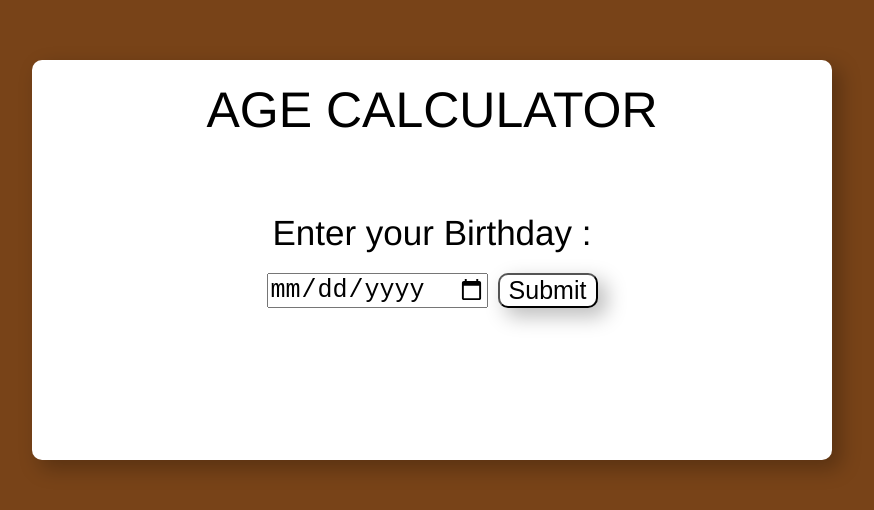
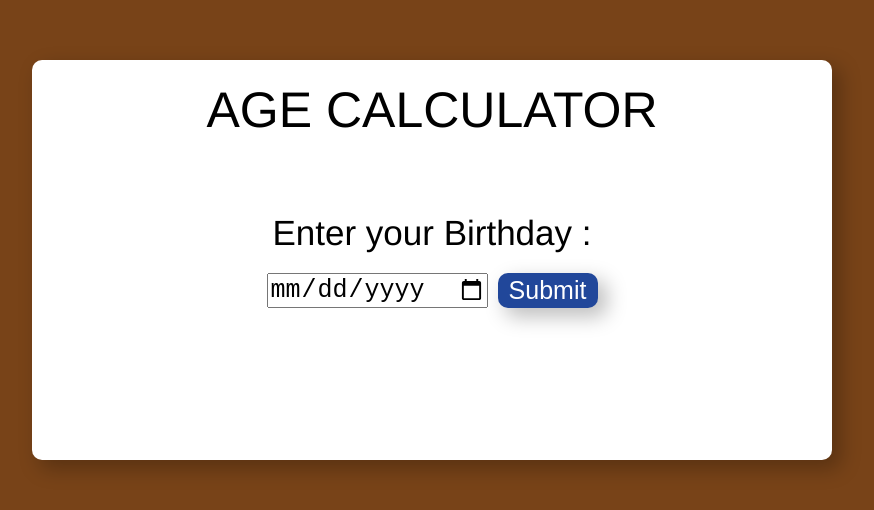
Before and after one commit to IshanHansaka/age_calculator, a React (Create React App) app: page / in a window 1280 px wide. Shown: the part 140-650 px from the top of the page, without its empty margins (208-1082 px from the left). Built offline with nearby package versions, Linux system fonts and the light colour scheme.

Commit message:
feat: add new styles

```diff
--- a/src/styles/Calculator.css
+++ b/src/styles/Calculator.css
@@ -53,7 +53,9 @@ p {
 
 .cal-input .submit {
   width: 100px;
-  background-color: #ffffff;
+  background-color: #21479a;
+  color: #ffffff;
+  border: none;
   border-radius: 10px;
   box-shadow: 8px 8px 19.9px 1px #00000040;
   transition: transform 0.4s cubic-bezier(0.25, 0.1, 0.25, 1);
@@ -66,5 +68,6 @@ p {
 
 .cal-age {
   height: 100px;
-  font-size: 40px;
+  font-size: 37px;
+  text-align: center;
 }
```
